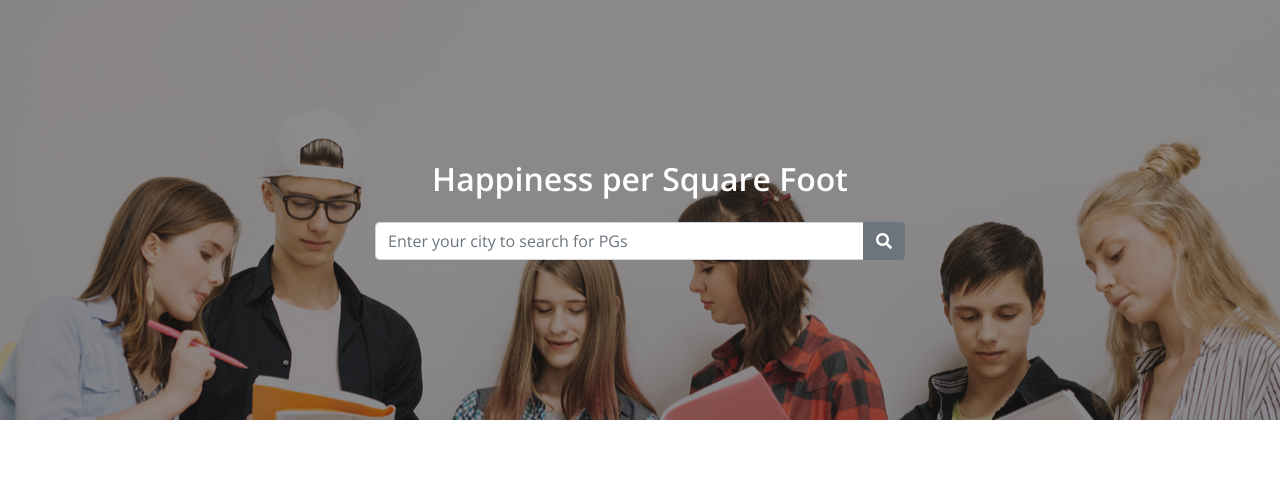
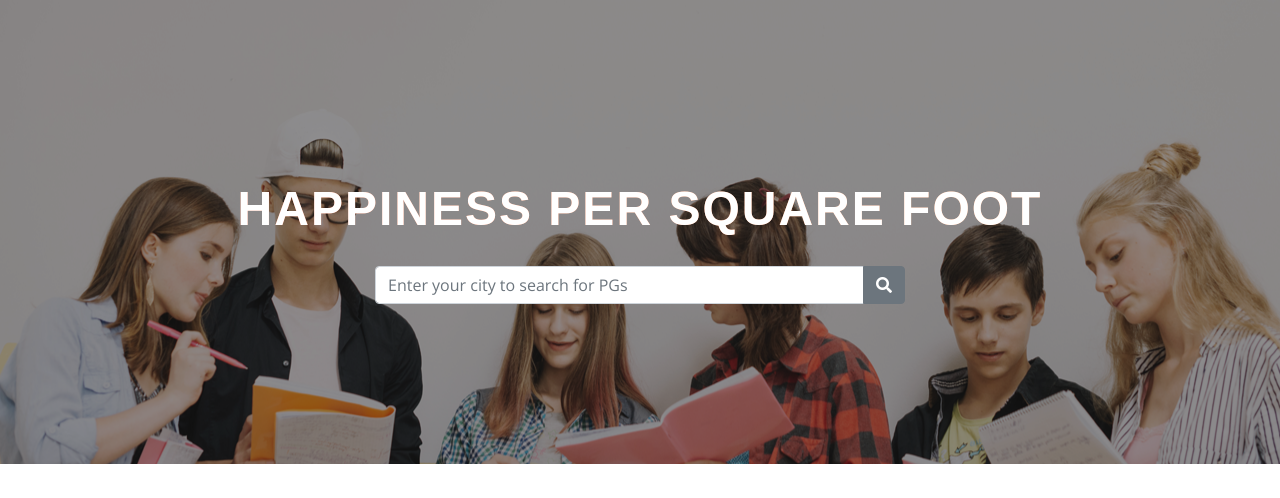
Before and after one commit to kanhaiya-22/PG-life-project, a PHP site: page / in a window 1280 px wide. Shown: the part 66-564 px from the top of the page. Run offline with PHP 8.4, Linux system fonts and the light colour scheme; some libraries are stand-ins or nearby versions.

Commit message:
Update index.php

```diff
--- a/index.php
+++ b/index.php
@@ -21,8 +21,7 @@ session_start();
     ?>
 
     <div class="banner-container">
-        <h2 class="white pb-3">Happiness per Square Foot</h2>
-
+        <h2 style="font-family: 'Arial', sans-serif; color: white; text-align: center; font-size: 3rem; letter-spacing: 2px; text-transform: uppercase; padding: 20px 0; position: relative; background: linear-gradient(45deg, #ff7e5f, #feb47b); -webkit-background-clip: text; background-clip: text; animation: pulse 2s infinite;"> Happiness per Square Foot </h2>
         <form id="search-form" action="property_list.php" method="GET">
             <div class="input-group city-search">
                 <input type="text" class="form-control input-city" id='city' name='city' placeholder="Enter your city to search for PGs" />
```
